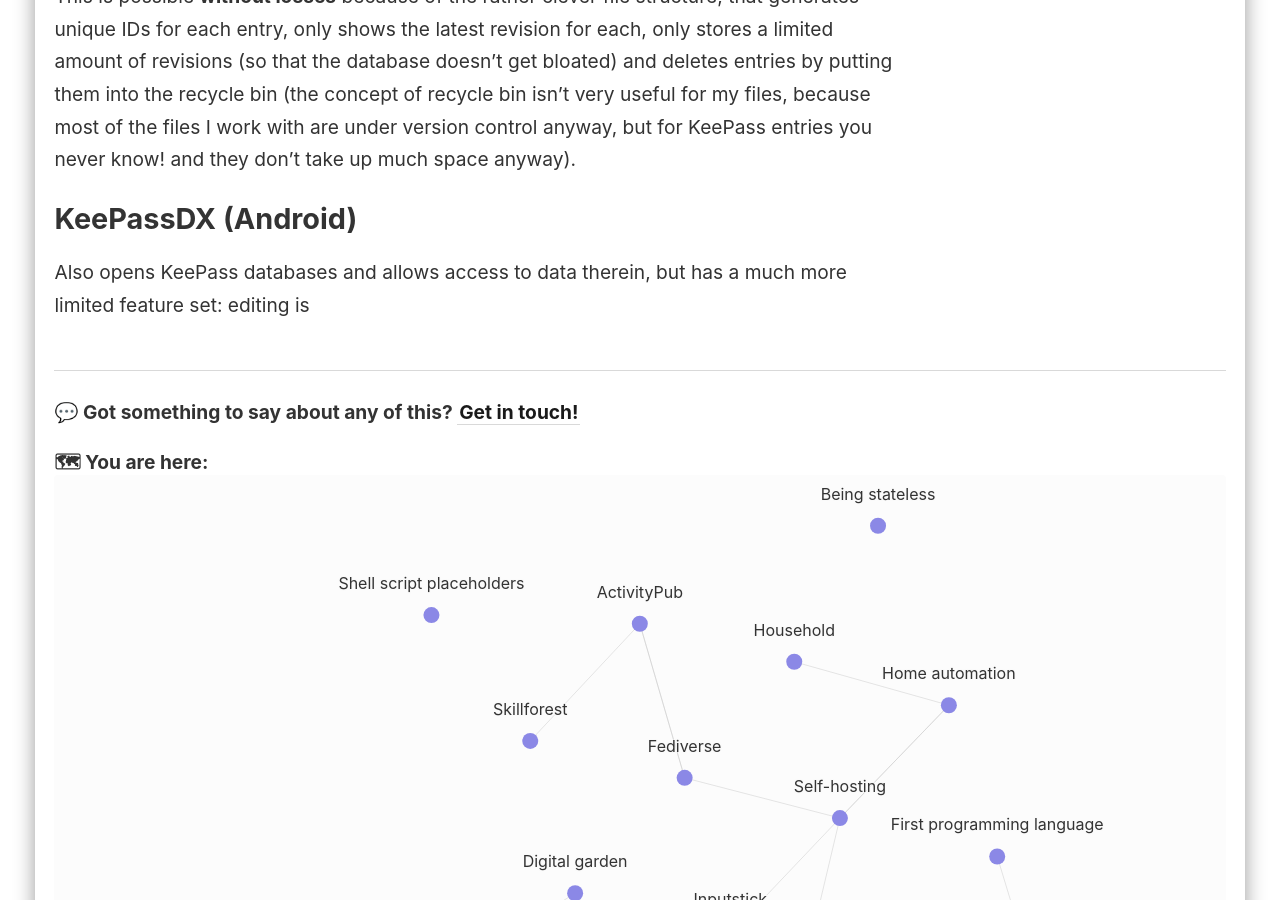
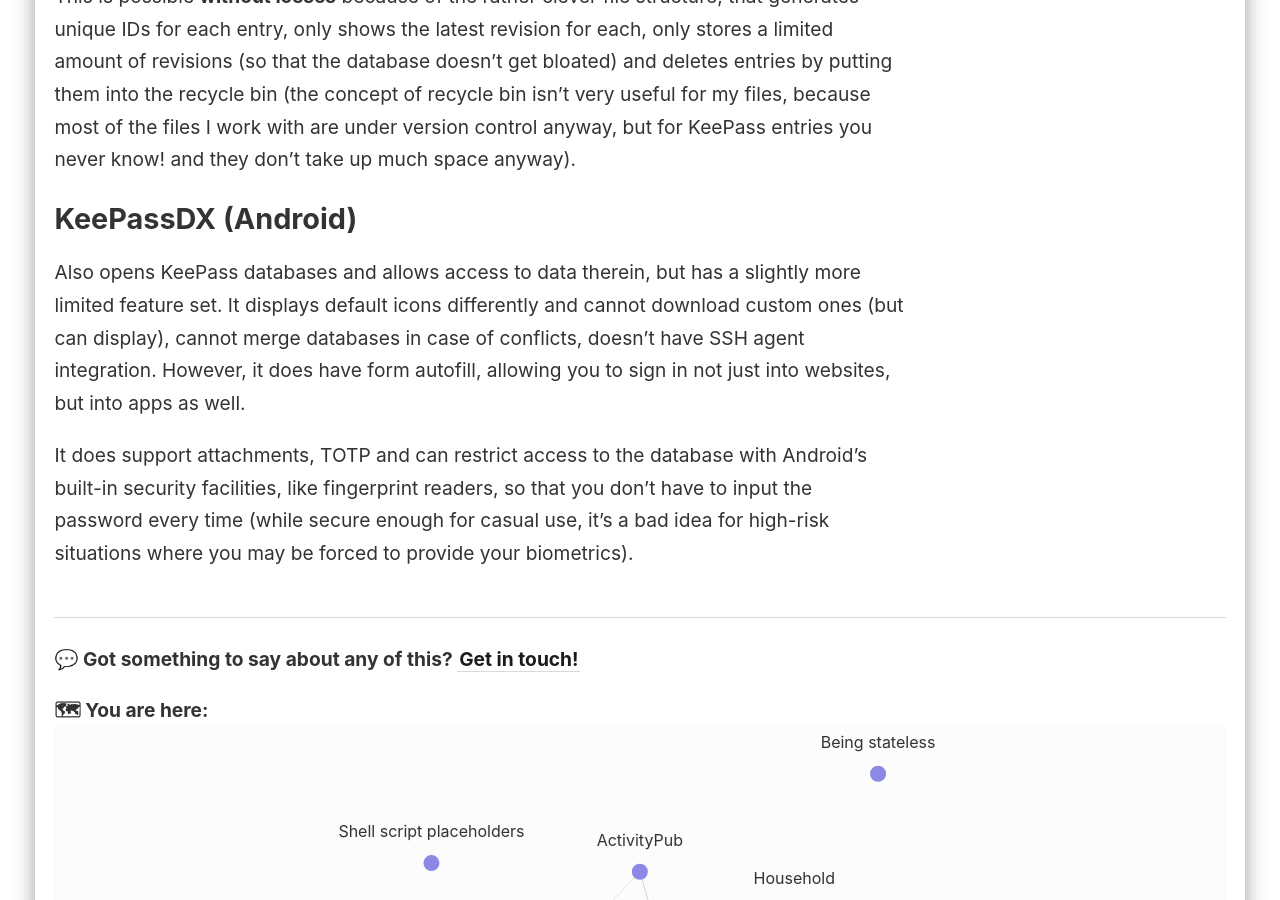
Before and after one commit to D-side/digital-garden, a Jekyll site: the page built from _notes/KeePass.md, in a window 1280 px wide and 900 px high, scrolled down 3326 px. Built offline with Jekyll 4.4.1, drawn with Linux system fonts in a browser that asks for light colours.

Commit message:
KeePassDX

```diff
--- a/_notes/KeePass.md
+++ b/_notes/KeePass.md
@@ -67,4 +67,6 @@ This is possible **without losses** because of the rather clever file structure,
 
 ## KeePassDX (Android)
 
-Also opens KeePass databases and allows access to data therein, but has a much more limited feature set: editing is
+Also opens KeePass databases and allows access to data therein, but has a slightly more limited feature set. It displays default icons differently and cannot download custom ones (but can display), cannot merge databases in case of conflicts, doesn't have SSH agent integration. However, it does have form autofill, allowing you to sign in not just into websites, but into apps as well.
+
+It does support attachments, TOTP and can restrict access to the database with Android's built-in security facilities, like fingerprint readers, so that you don't have to input the password every time (while secure enough for casual use, it's a bad idea for high-risk situations where you may be forced to provide your biometrics).
```
